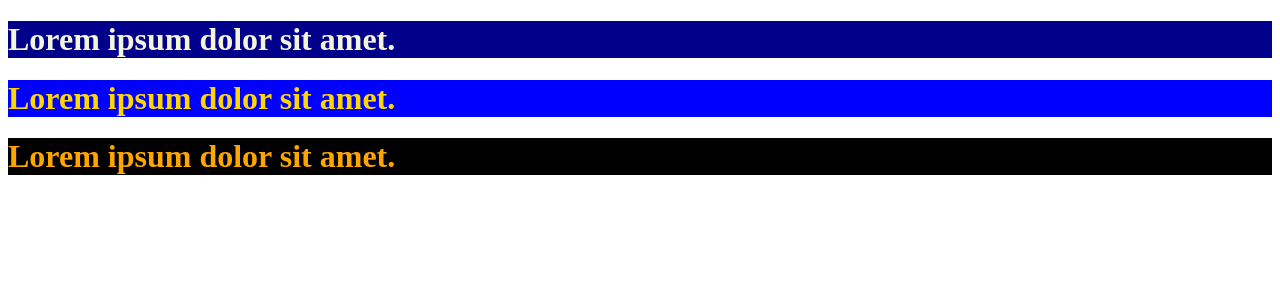
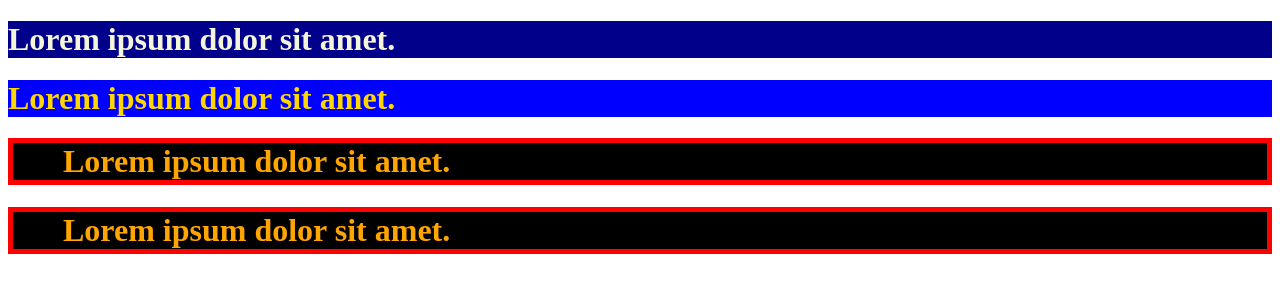
Before and after one commit to smil98/react20231031, a React (Create React App) app: page / in a window 1280 px wide. Shown: the top 300 px of the page. Built offline with nearby package versions, Linux system fonts and the light colour scheme.

Commit message:
Applying styles: if there are multiple classes to assign

```diff
--- a/src/component/MyContainer.js
+++ b/src/component/MyContainer.js
@@ -2,7 +2,12 @@
 export default function MyContainer() {
   return (
     <div>
-      <h1 className={style.boxClass}>Lorem ipsum dolor sit amet.</h1>
+      <h1 className={`${style.boxClass} ${style.error} ${style.note}`}>
+        Lorem ipsum dolor sit amet.
+      </h1>
+      <h1 className={[style.boxClass, style.error, style.note].join(" ")}>
+        Lorem ipsum dolor sit amet.
+      </h1>
     </div>
   );
 }
--- a/src/css/style2.module.css
+++ b/src/css/style2.module.css
@@ -2,3 +2,11 @@
     color:orange;
     background-color: black;
 }
+
+.error {
+    border: 5px solid red;
+}
+
+.note {
+    padding-left: 50px;
+}
```
